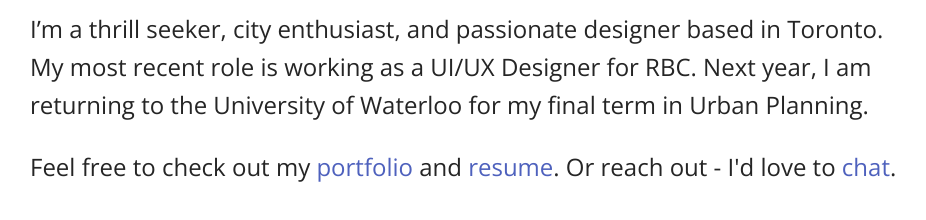
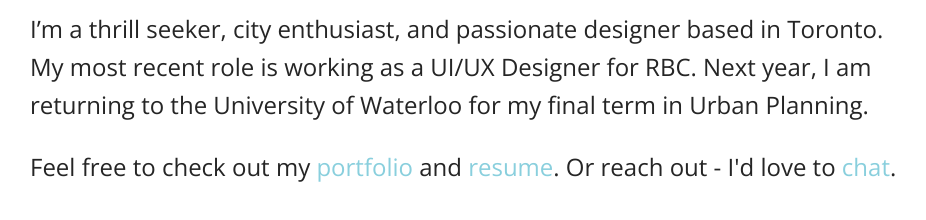
Before and after one commit to anneclubb/anneclubb.github.io, a plain HTML site: page index.html in a window 1280 px wide. Shown: the part 322-542 px from the top of the page, without its empty margins (254-1180 px from the left). Drawn offline with nearby package versions, Linux system fonts and the light colour scheme.

Commit message:
Update main.css

```diff
--- a/css/main.css
+++ b/css/main.css
@@ -26,13 +26,13 @@ margin: 240px 260px 40px 284px;
 }
 
 .portfolio {
-  color: #4E61BD;
+  color: #89CFDD;
 }
 
 .resume {
-  color: #4E61BD;
+  color: #89CFDD;
 }
 
 .email {
-  color: #4E61BD;
+  color: #89CFDD;
 }
```
